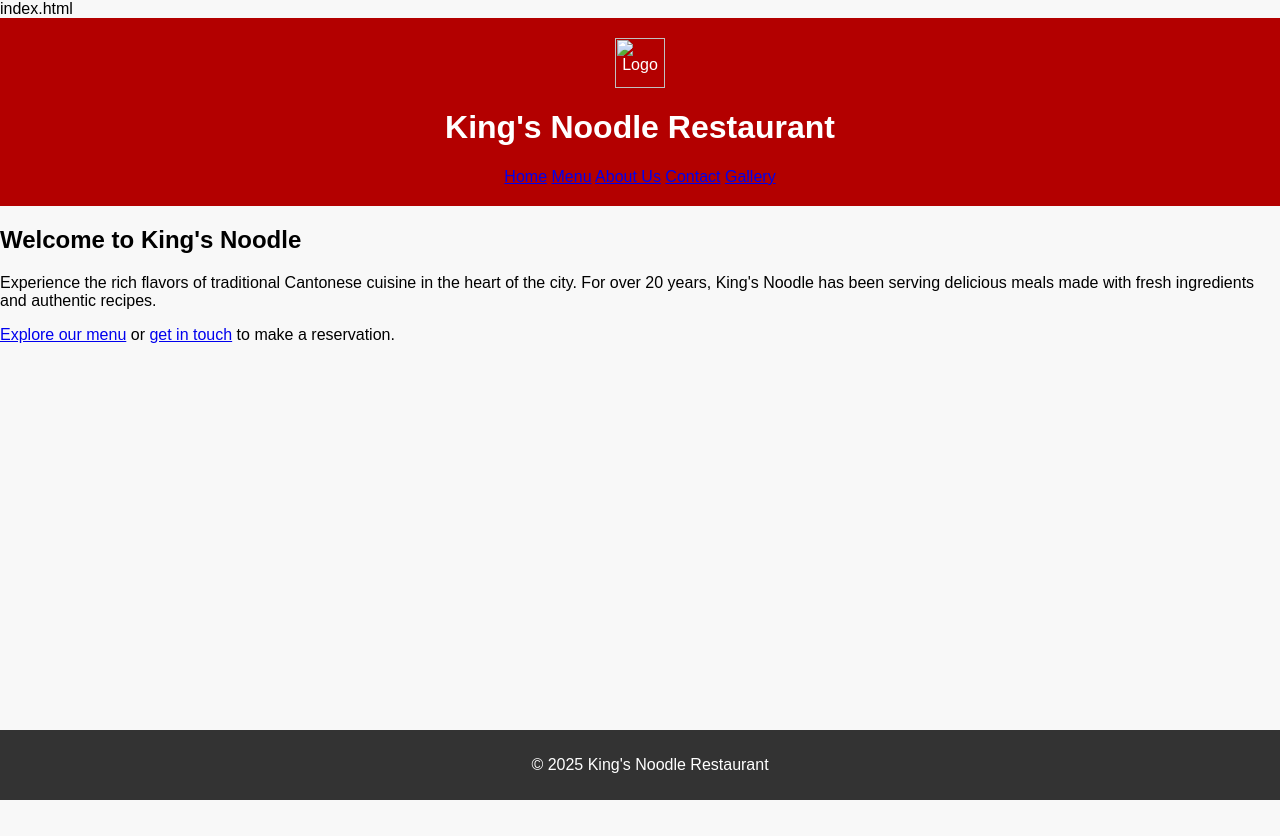
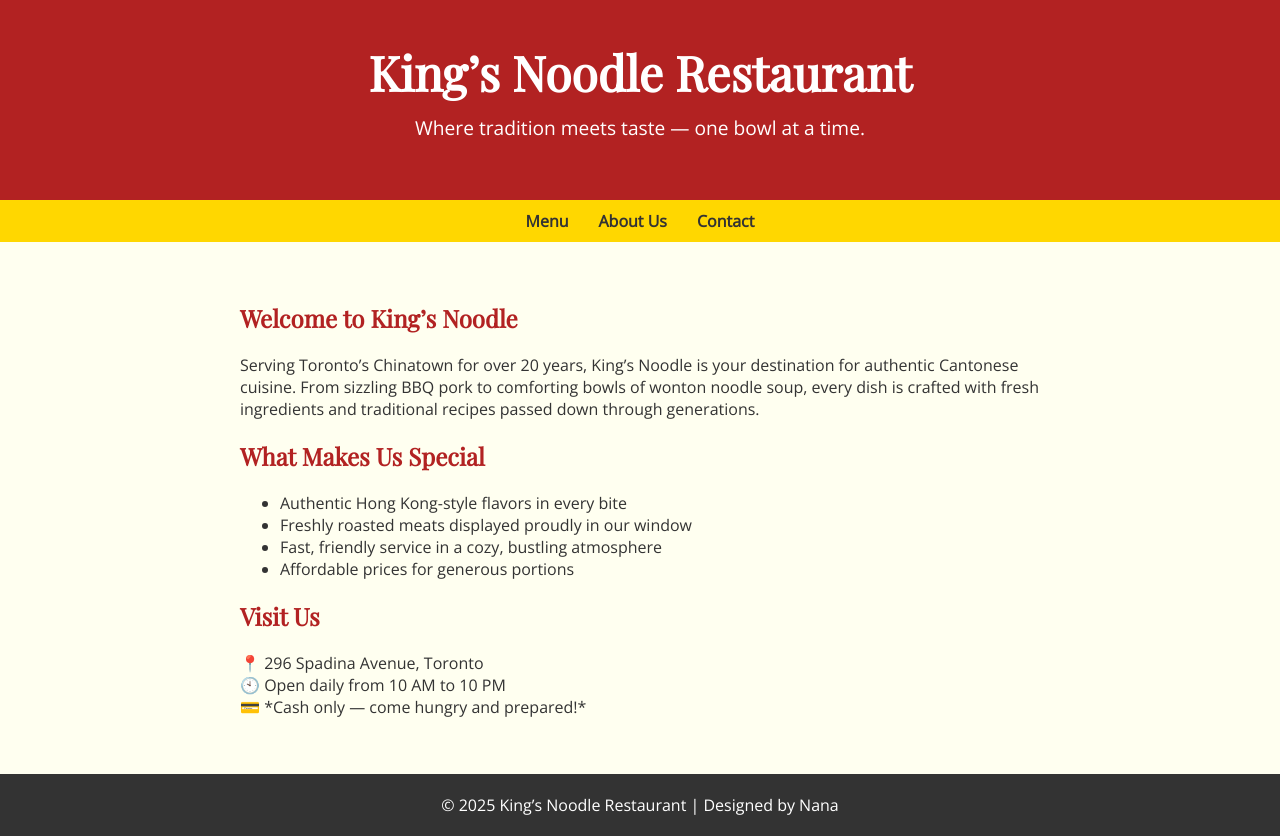
Before and after one commit to naimaademr/-King-s-Noodle-Restaurant-, a plain HTML site: page index.html in a window 1280 px wide. Before the commit the page ends 800 px from the top, so only its background shows below. Drawn offline with nearby package versions, Linux system fonts and the light colour scheme.

Commit message:
Update index.html

```diff
--- a/index.html
+++ b/index.html
@@ -1,32 +1,96 @@
-index.html
 <!DOCTYPE html>
-<html lang='en'>
+<html lang="en">
 <head>
-    <meta charset='UTF-8'>
-    <title>Home</title>
-    <link rel='stylesheet' href='style.css'>
+  <meta charset="UTF-8">
+  <meta name="viewport" content="width=device-width, initial-scale=1">
+  <title>King’s Noodle Restaurant</title>
+  <link href="https://fonts.googleapis.com/css2?family=Playfair+Display&family=Open+Sans&display=swap" rel="stylesheet">
+  <style>
+    body {
+      font-family: 'Open Sans', sans-serif;
+      background-color: #FFFFF0;
+      color: #333;
+      margin: 0;
+      padding: 0;
+    }
+    header {
+      background-color: #B22222;
+      color: white;
+      padding: 40px 20px;
+      text-align: center;
+    }
+    header h1 {
+      font-family: 'Playfair Display', serif;
+      font-size: 3em;
+      margin: 0;
+    }
+    header p {
+      font-size: 1.2em;
+      margin-top: 10px;
+    }
+    nav {
+      background-color: #FFD700;
+      display: flex;
+      justify-content: center;
+      padding: 10px;
+    }
+    nav a {
+      color: #333;
+      text-decoration: none;
+      margin: 0 15px;
+      font-weight: bold;
+    }
+    section {
+      padding: 40px 20px;
+      max-width: 800px;
+      margin: auto;
+    }
+    h2 {
+      font-family: 'Playfair Display', serif;
+      color: #B22222;
+    }
+    footer {
+      background-color: #333;
+      color: white;
+      text-align: center;
+      padding: 20px;
+    }
+  </style>
 </head>
 <body>
-    <header>
-        <img src='images/logo.png' alt='Logo' style='height:50px;'>
-        <h1>King's Noodle Restaurant</h1>
-        <nav>
-            <a href='index.html'>Home</a>
-            <a href='menu.html'>Menu</a>
-            <a href='about.html'>About Us</a>
-            <a href='contact.html'>Contact</a>
-            <a href='gallery.html'>Gallery</a>
-        </nav>
-    </header>
-    <div class='container'>
 
-<h2>Welcome to King's Noodle</h2>
-<p>Experience the rich flavors of traditional Cantonese cuisine in the heart of the city. For over 20 years, King's Noodle has been serving delicious meals made with fresh ingredients and authentic recipes.</p>
-<p><a href='menu.html'>Explore our menu</a> or <a href='contact.html'>get in touch</a> to make a reservation.</p>
+  <header>
+    <h1>King’s Noodle Restaurant</h1>
+    <p>Where tradition meets taste — one bowl at a time.</p>
+  </header>
 
-    </div>
-    <footer>
-        <p>© 2025 King's Noodle Restaurant</p>
-    </footer>
+  <nav>
+    <a href="menu.html">Menu</a>
+    <a href="about.html">About Us</a>
+    <a href="contact.html">Contact</a>
+  </nav>
+
+  <section>
+    <h2>Welcome to King’s Noodle</h2>
+    <p>Serving Toronto’s Chinatown for over 20 years, King’s Noodle is your destination for authentic Cantonese cuisine. From sizzling BBQ pork to comforting bowls of wonton noodle soup, every dish is crafted with fresh ingredients and traditional recipes passed down through generations.</p>
+
+    <h2>What Makes Us Special</h2>
+    <ul>
+      <li>Authentic Hong Kong-style flavors in every bite</li>
+      <li>Freshly roasted meats displayed proudly in our window</li>
+      <li>Fast, friendly service in a cozy, bustling atmosphere</li>
+      <li>Affordable prices for generous portions</li>
+    </ul>
+
+    <h2>Visit Us</h2>
+    <p>📍 296 Spadina Avenue, Toronto<br>
+    🕙 Open daily from 10 AM to 10 PM<br>
+    💳 *Cash only — come hungry and prepared!*</p>
+  </section>
+
+  <footer>
+    &copy; 2025 King’s Noodle Restaurant | Designed by Nana
+  </footer>
+
 </body>
 </html>
```
